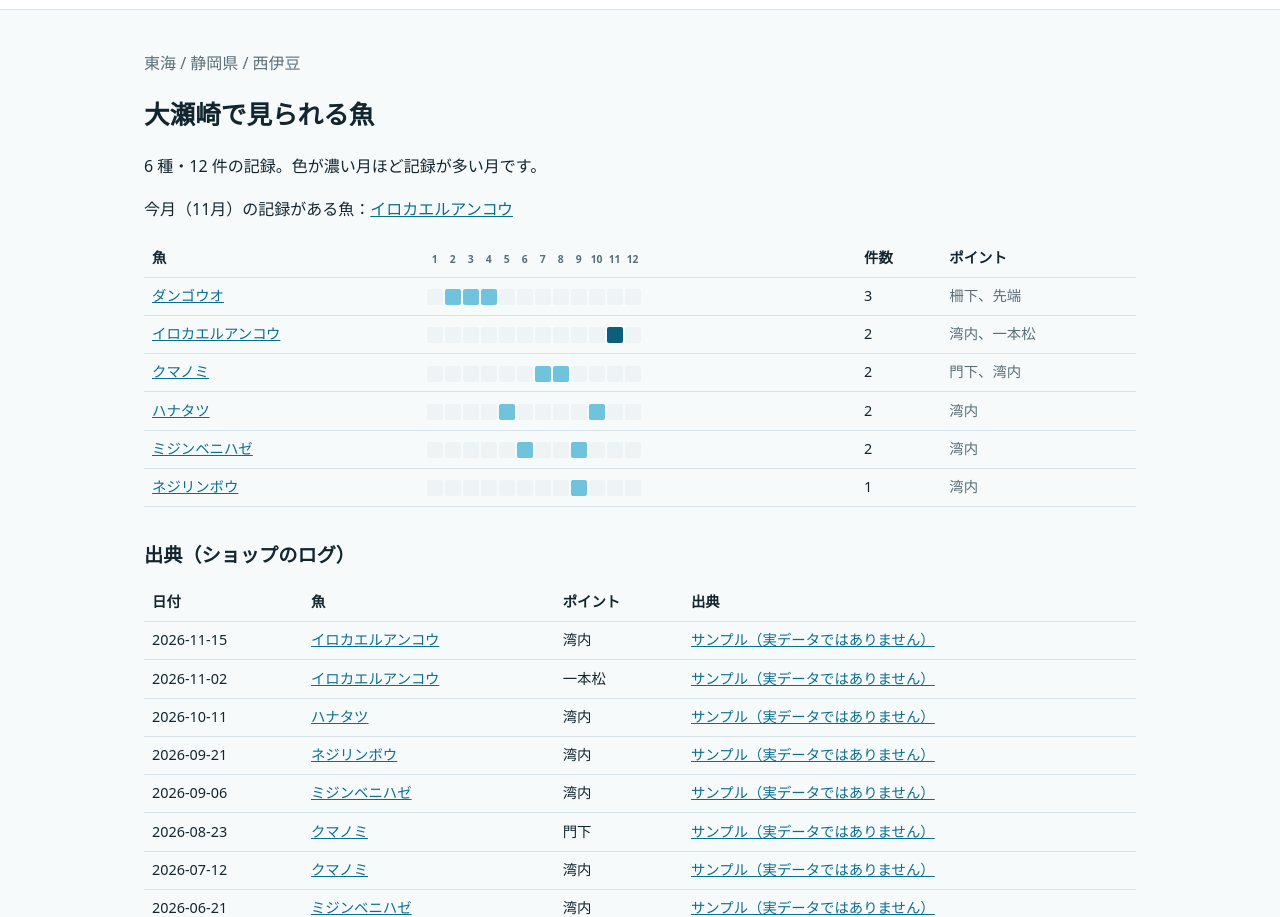
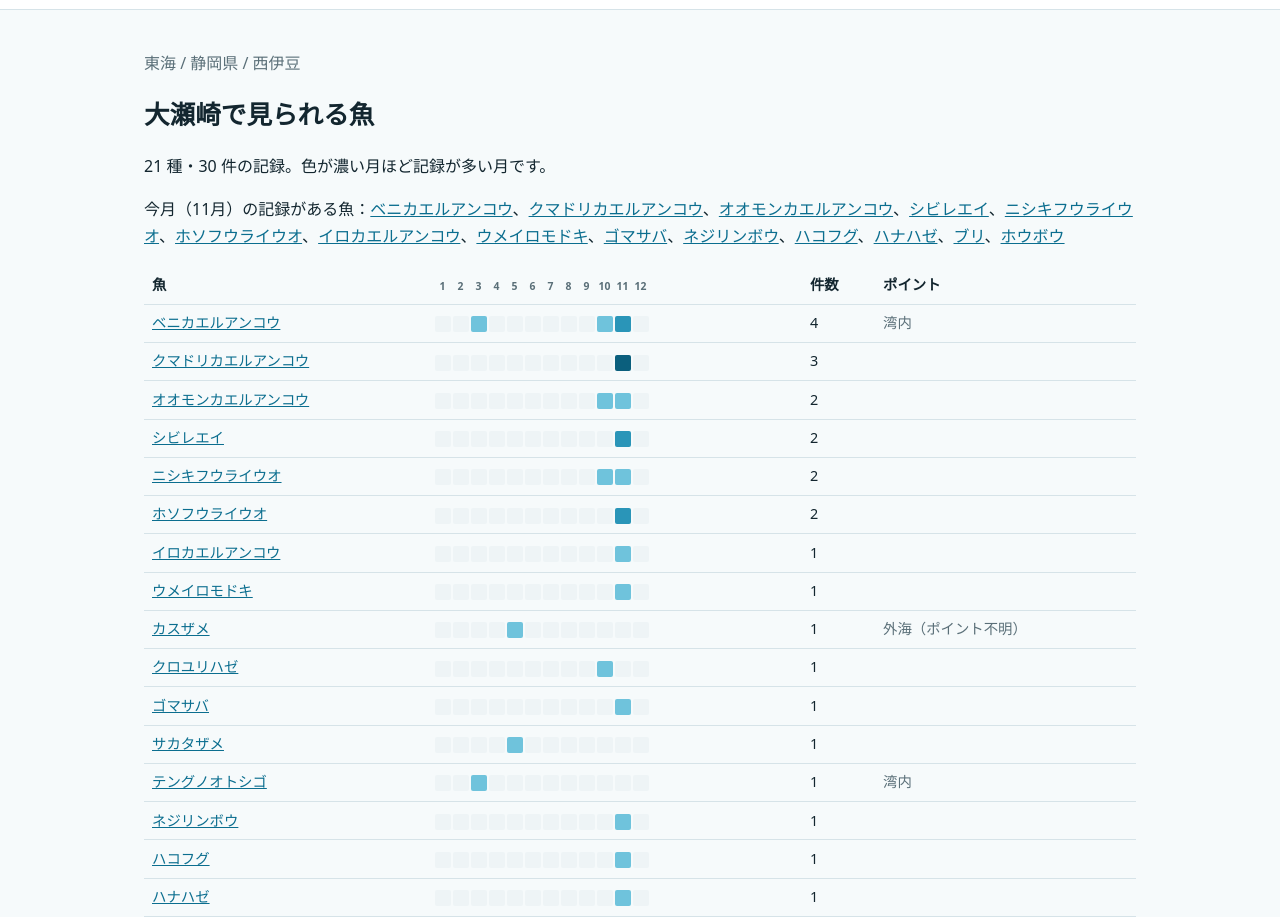
Before and after one commit to tatekin/dive-fish-zukan, an Astro site: page /dive-fish-zukan/ in a window 1280 px wide. Shown: the part 42-959 px from the top of the page. Built offline with nearby package versions, Linux system fonts and the light colour scheme; Astro itself is replaced by a stand-in of ours.

Commit message:
大瀬崎の実データを追加し、コードレビューの指摘を修正 (#2)
- ショップ3店のログから30件（21種）を追加（魚名・日付・ポイント・出典URLのみ）
- 大瀬崎のポイントを大川下・タマザキ・外海（ポイント不明）まで拡充
- 日付検証で 2026-02-30 のような実在しない日付を弾く、未来日付も弾く
- 「今月」をJSTで判定（Actions はUTCで動くため）
- 自動マージに --match-head-commit を付け、CI後に更新されたPRをマージしないように
- 魚ページにポイント列、出典ページに出典ショップ一覧、ポイント列は記録がある時だけ表示


Claude-Session: https://claude.ai/code/session_01LzETTGVnaMT6Ek5HHHHwzB

Co-authored-by: Claude Opus 5.5 <noreply@anthropic.com>

```diff
--- a/src/components/SourceList.astro
+++ b/src/components/SourceList.astro
@@ -19,7 +19,7 @@ const { list, show = 'both' } = Astro.props;
         <tr>
           <td>{s.date}</td>
           {show !== 'spot' && <td><a href={url(`fish/${s.fish}/`)}>{fishById.get(s.fish)?.name}</a></td>}
-          <td>{show === 'fish' ? placeName(s, false) : <a href={url(`spots/${s.spot}/`)}>{placeName(s)}</a>}</td>
+          <td>{show === 'fish' ? (placeName(s, false) || '—') : <a href={url(`spots/${s.spot}/`)}>{placeName(s)}</a>}</td>
           <td><a href={s.sourceUrl} target="_blank" rel="noopener noreferrer nofollow">{s.sourceName ?? hostOf(s.sourceUrl)}</a></td>
         </tr>
       ))}
--- a/src/components/SpotView.astro
+++ b/src/components/SpotView.astro
@@ -2,7 +2,7 @@
 import MonthHeat from './MonthHeat.astro';
 import MonthHeader from './MonthHeader.astro';
 import SourceList from './SourceList.astro';
-import { sightings, fishById, groupBy, monthCounts, placeName, url, type Spot } from '../lib/data';
+import { sightings, fishById, groupBy, monthCounts, placeName, url, currentMonth, type Spot } from '../lib/data';
 
 interface Props { spot: Spot }
 const { spot } = Astro.props;
@@ -16,7 +16,8 @@ const rows = [...groupBy(list, (s) => s.fish).entries()]
   }))
   .sort((a, b) => b.total - a.total || a.fish.name.localeCompare(b.fish.name, 'ja'));
 const max = Math.max(1, ...rows.flatMap((r) => r.counts));
-const thisMonth = new Date().getMonth() + 1;
+const showPoints = rows.some((r) => r.points.length > 0);
+const thisMonth = currentMonth;
 const nowRows = rows.filter((r) => (r.counts[thisMonth - 1] ?? 0) > 0);
 ---
 <p class="muted">{spot.region} / {spot.prefecture}{spot.area ? ` / ${spot.area}` : ''}</p>
@@ -28,14 +29,14 @@ const nowRows = rows.filter((r) => (r.counts[thisMonth - 1] ?? 0) > 0);
 {rows.length === 0 ? <p>まだ記録がありません。</p> : (
   <div class="table-wrap">
     <table>
-      <thead><tr><th>魚</th><th><MonthHeader /></th><th>件数</th>{spot.points?.length ? <th>ポイント</th> : null}</tr></thead>
+      <thead><tr><th>魚</th><th><MonthHeader /></th><th>件数</th>{showPoints && <th>ポイント</th>}</tr></thead>
       <tbody>
         {rows.map((r) => (
           <tr>
             <td><a href={url(`fish/${r.fish.id}/`)}>{r.fish.name}</a></td>
             <td><MonthHeat counts={r.counts} max={max} /></td>
             <td>{r.total}</td>
-            {spot.points?.length ? <td class="muted">{r.points.join('、')}</td> : null}
+            {showPoints && <td class="muted">{r.points.join('、')}</td>}
           </tr>
         ))}
       </tbody>
--- a/src/data/fish.json
+++ b/src/data/fish.json
@@ -1,8 +1,122 @@
 [
-  { "id": "kumanomi", "name": "クマノミ", "scientificName": "Amphiprion clarkii", "family": "スズメダイ科" },
-  { "id": "hanatatsu", "name": "ハナタツ", "scientificName": "Hippocampus sindonis", "family": "ヨウジウオ科" },
-  { "id": "mijinbenihaze", "name": "ミジンベニハゼ", "scientificName": "Lubricogobius exiguus", "family": "ハゼ科" },
-  { "id": "dangouo", "name": "ダンゴウオ", "scientificName": "Lethotremus awae", "family": "ダンゴウオ科" },
-  { "id": "nejirinbou", "name": "ネジリンボウ", "scientificName": "Stonogobiops xanthorhinica", "family": "ハゼ科" },
-  { "id": "irokaeruankou", "name": "イロカエルアンコウ", "family": "カエルアンコウ科" }
+  {
+    "id": "oomonkaeruankou",
+    "name": "オオモンカエルアンコウ",
+    "scientificName": "Antennarius commerson",
+    "family": "カエルアンコウ科"
+  },
+  {
+    "id": "kumadorikaeruankou",
+    "name": "クマドリカエルアンコウ",
+    "scientificName": "Antennarius maculatus",
+    "family": "カエルアンコウ科"
+  },
+  {
+    "id": "irokaeruankou",
+    "name": "イロカエルアンコウ",
+    "family": "カエルアンコウ科"
+  },
+  {
+    "id": "benikaeruankou",
+    "name": "ベニカエルアンコウ",
+    "family": "カエルアンコウ科"
+  },
+  {
+    "id": "nishikifuuraiuo",
+    "name": "ニシキフウライウオ",
+    "scientificName": "Solenostomus paradoxus",
+    "family": "カミソリウオ科"
+  },
+  {
+    "id": "hosofuuraiuo",
+    "name": "ホソフウライウオ",
+    "family": "カミソリウオ科"
+  },
+  {
+    "id": "tengunootoshigo",
+    "name": "テングノオトシゴ",
+    "scientificName": "Eurypegasus draconis",
+    "family": "ウミテング科"
+  },
+  {
+    "id": "nejirinbou",
+    "name": "ネジリンボウ",
+    "scientificName": "Stonogobiops xanthorhinica",
+    "family": "ハゼ科"
+  },
+  {
+    "id": "hanahaze",
+    "name": "ハナハゼ",
+    "scientificName": "Ptereleotris hanae",
+    "family": "クロユリハゼ科"
+  },
+  {
+    "id": "kuroyurihaze",
+    "name": "クロユリハゼ",
+    "scientificName": "Ptereleotris evides",
+    "family": "クロユリハゼ科"
+  },
+  {
+    "id": "hakofugu",
+    "name": "ハコフグ",
+    "scientificName": "Ostracion immaculatum",
+    "family": "ハコフグ科"
+  },
+  {
+    "id": "houbou",
+    "name": "ホウボウ",
+    "scientificName": "Chelidonichthys spinosus",
+    "family": "ホウボウ科"
+  },
+  {
+    "id": "buri",
+    "name": "ブリ",
+    "scientificName": "Seriola quinqueradiata",
+    "family": "アジ科"
+  },
+  {
+    "id": "gomasaba",
+    "name": "ゴマサバ",
+    "scientificName": "Scomber australasicus",
+    "family": "サバ科"
+  },
+  {
+    "id": "umeiromodoki",
+    "name": "ウメイロモドキ",
+    "scientificName": "Caesio diagramma",
+    "family": "タカサゴ科"
+  },
+  {
+    "id": "shibireei",
+    "name": "シビレエイ",
+    "scientificName": "Narke japonica",
+    "family": "シビレエイ科"
+  },
+  {
+    "id": "hirataei",
+    "name": "ヒラタエイ",
+    "family": "ヒラタエイ科"
+  },
+  {
+    "id": "sakatazame",
+    "name": "サカタザメ",
+    "family": "サカタザメ科"
+  },
+  {
+    "id": "kasuzame",
+    "name": "カスザメ",
+    "scientificName": "Squatina japonica",
+    "family": "カスザメ科"
+  },
+  {
+    "id": "hirame",
+    "name": "ヒラメ",
+    "scientificName": "Paralichthys olivaceus",
+    "family": "ヒラメ科"
+  },
+  {
+    "id": "mongaradooshi",
+    "name": "モンガラドオシ",
+    "family": "ウミヘビ科"
+  }
 ]
--- a/src/data/sightings.json
+++ b/src/data/sightings.json
@@ -1,98 +1,215 @@
 [
   {
-    "fish": "dangouo",
+    "fish": "umeiromodoki",
     "spot": "osezaki",
-    "point": "sakushita",
-    "date": "2026-02-14",
-    "sourceUrl": "https://example.com/sample-log/1",
-    "sourceName": "サンプル（実データではありません）"
+    "date": "2026-11-23",
+    "sourceUrl": "https://blog.terrys.jp/2026/11/49415/",
+    "sourceName": "ダイブテリーズ"
   },
   {
-    "fish": "dangouo",
+    "fish": "shibireei",
     "spot": "osezaki",
-    "point": "sentan",
-    "date": "2026-03-08",
-    "sourceUrl": "https://example.com/sample-log/2",
-    "sourceName": "サンプル（実データではありません）"
+    "date": "2026-11-23",
+    "sourceUrl": "https://blog.terrys.jp/2026/11/49415/",
+    "sourceName": "ダイブテリーズ"
   },
   {
-    "fish": "dangouo",
+    "fish": "hakofugu",
     "spot": "osezaki",
-    "point": "sakushita",
-    "date": "2026-04-05",
-    "sourceUrl": "https://example.com/sample-log/3",
-    "sourceName": "サンプル（実データではありません）"
+    "date": "2026-11-23",
+    "sourceUrl": "https://www.marinhouse-leialoha.com/post/海のアイドル-ハコフグ幼魚に夢中-2026-11-23（月）-大瀬崎",
+    "sourceName": "マリンハウス レイアロハ"
   },
   {
-    "fish": "hanatatsu",
+    "fish": "oomonkaeruankou",
     "spot": "osezaki",
-    "point": "wannai",
-    "date": "2026-05-17",
-    "sourceUrl": "https://example.com/sample-log/4",
-    "sourceName": "サンプル（実データではありません）"
+    "date": "2026-11-22",
+    "sourceUrl": "https://www.marinhouse-leialoha.com/post/岩場に潜む大きなハンター！存在感抜群のオオモンカエルアンコウ！-2026-11-22-日-大瀬崎",
+    "sourceName": "マリンハウス レイアロハ"
   },
   {
-    "fish": "hanatatsu",
+    "fish": "irokaeruankou",
     "spot": "osezaki",
-    "point": "wannai",
-    "date": "2026-10-11",
-    "sourceUrl": "https://example.com/sample-log/5",
-    "sourceName": "サンプル（実データではありません）"
+    "date": "2026-11-20",
+    "sourceUrl": "https://www.marinhouse-leialoha.com/post/海の中でひときわ目立つ鮮やかなオレンジ！イロカエルアンコウ-2026-11-20（金）-大瀬崎",
+    "sourceName": "マリンハウス レイアロハ"
   },
   {
-    "fish": "kumanomi",
+    "fish": "kumadorikaeruankou",
     "spot": "osezaki",
-    "point": "wannai",
-    "date": "2026-07-12",
-    "sourceUrl": "https://example.com/sample-log/6",
-    "sourceName": "サンプル（実データではありません）"
+    "date": "2026-11-18",
+    "sourceUrl": "https://www.marinhouse-leialoha.com/post/紅白の歌舞伎役者！白いクマドリカエルアンコウが登場！",
+    "sourceName": "マリンハウス レイアロハ"
   },
   {
-    "fish": "kumanomi",
+    "fish": "shibireei",
     "spot": "osezaki",
-    "point": "monshita",
-    "date": "2026-08-23",
-    "sourceUrl": "https://example.com/sample-log/7",
-    "sourceName": "サンプル（実データではありません）"
+    "date": "2026-11-15",
+    "sourceUrl": "https://www.marinhouse-leialoha.com/post/砂地に潜む電気の使い手！大瀬崎でシビレエイを発見！2026-11-15（日）-大瀬崎",
+    "sourceName": "マリンハウス レイアロハ"
   },
   {
-    "fish": "mijinbenihaze",
+    "fish": "kumadorikaeruankou",
     "spot": "osezaki",
-    "point": "wannai",
-    "date": "2026-06-21",
-    "sourceUrl": "https://example.com/sample-log/8",
-    "sourceName": "サンプル（実データではありません）"
+    "date": "2026-11-14",
+    "sourceUrl": "https://www.marinhouse-leialoha.com/post/人気者が勢ぞろい！シロクマ＆アオウミガメに遭遇-2026-11-14（土）大瀬崎",
+    "sourceName": "マリンハウス レイアロハ"
   },
   {
-    "fish": "mijinbenihaze",
+    "fish": "kumadorikaeruankou",
     "spot": "osezaki",
-    "point": "wannai",
-    "date": "2026-09-06",
-    "sourceUrl": "https://example.com/sample-log/9",
-    "sourceName": "サンプル（実データではありません）"
+    "date": "2026-11-13",
+    "sourceUrl": "https://www.marinhouse-leialoha.com/post/黒いクマドリカエルアンコウに会ってきました。2026-11-13（金）",
+    "sourceName": "マリンハウス レイアロハ"
+  },
+  {
+    "fish": "benikaeruankou",
+    "spot": "osezaki",
+    "date": "2026-11-13",
+    "sourceUrl": "https://www.marinhouse-leialoha.com/post/黒いクマドリカエルアンコウに会ってきました。2026-11-13（金）",
+    "sourceName": "マリンハウス レイアロハ"
+  },
+  {
+    "fish": "benikaeruankou",
+    "spot": "osezaki",
+    "date": "2026-11-11",
+    "sourceUrl": "https://www.marinhouse-leialoha.com/post/鮮やかなオレンジが目を引く！ベニカエルアンコウ-2026-11-11-水-大瀬崎",
+    "sourceName": "マリンハウス レイアロハ"
+  },
+  {
+    "fish": "nishikifuuraiuo",
+    "spot": "osezaki",
+    "date": "2026-11-08",
+    "sourceUrl": "https://www.marinhouse-leialoha.com/post/個性豊かな海の仲間たち-2026-11-08-日-大瀬崎",
+    "sourceName": "マリンハウス レイアロハ"
   },
   {
     "fish": "nejirinbou",
     "spot": "osezaki",
-    "point": "wannai",
-    "date": "2026-09-21",
-    "sourceUrl": "https://example.com/sample-log/10",
-    "sourceName": "サンプル（実データではありません）"
+    "date": "2026-11-08",
+    "sourceUrl": "https://www.marinhouse-leialoha.com/post/個性豊かな海の仲間たち-2026-11-08-日-大瀬崎",
+    "sourceName": "マリンハウス レイアロハ"
   },
   {
-    "fish": "irokaeruankou",
+    "fish": "houbou",
     "spot": "osezaki",
-    "point": "ipponmatsu",
-    "date": "2026-11-02",
-    "sourceUrl": "https://example.com/sample-log/11",
-    "sourceName": "サンプル（実データではありません）"
+    "date": "2026-11-08",
+    "sourceUrl": "https://www.marinhouse-leialoha.com/post/個性豊かな海の仲間たち-2026-11-08-日-大瀬崎",
+    "sourceName": "マリンハウス レイアロハ"
   },
   {
-    "fish": "irokaeruankou",
+    "fish": "buri",
+    "spot": "osezaki",
+    "date": "2026-11-06",
+    "sourceUrl": "https://www.marinhouse-leialoha.com/post/約1メートルのブリ、その迫力！-2026-11-06-金-大瀬崎",
+    "sourceName": "マリンハウス レイアロハ"
+  },
+  {
+    "fish": "hosofuuraiuo",
+    "spot": "osezaki",
+    "date": "2026-11-05",
+    "sourceUrl": "https://www.marinhouse-leialoha.com/post/新登場！真っ赤なホソフウライウオ-2026-11-05（木）大瀬崎",
+    "sourceName": "マリンハウス レイアロハ"
+  },
+  {
+    "fish": "hosofuuraiuo",
+    "spot": "osezaki",
+    "date": "2026-11-03",
+    "sourceUrl": "https://www.marinhouse-leialoha.com/post/海藻にそっくり！珍しいホソフウライウオ登場-2026-11-03（火）大瀬崎",
+    "sourceName": "マリンハウス レイアロハ"
+  },
+  {
+    "fish": "gomasaba",
+    "spot": "osezaki",
+    "date": "2026-11-02",
+    "sourceUrl": "https://www.marinhouse-leialoha.com/post/目の前を埋め尽くすゴマサバの大群！-2026-11-02-月-大瀬崎",
+    "sourceName": "マリンハウス レイアロハ"
+  },
+  {
+    "fish": "hanahaze",
+    "spot": "osezaki",
+    "date": "2026-11-01",
+    "sourceUrl": "https://www.marinhouse-leialoha.com/post/水中を優雅に舞う青いペア！ハナハゼ-2026-11-01-日-大瀬崎",
+    "sourceName": "マリンハウス レイアロハ"
+  },
+  {
+    "fish": "kuroyurihaze",
+    "spot": "osezaki",
+    "date": "2026-10-31",
+    "sourceUrl": "https://www.marinhouse-leialoha.com/post/青と黒の美しいコントラスト！クロユリハゼ-2026-10-31-土-大瀬崎",
+    "sourceName": "マリンハウス レイアロハ"
+  },
+  {
+    "fish": "oomonkaeruankou",
+    "spot": "osezaki",
+    "date": "2026-10-22",
+    "sourceUrl": "https://diving-kz-marine.com/6833/",
+    "sourceName": "ケイズマリン"
+  },
+  {
+    "fish": "nishikifuuraiuo",
+    "spot": "osezaki",
+    "date": "2026-10-22",
+    "sourceUrl": "https://diving-kz-marine.com/6833/",
+    "sourceName": "ケイズマリン"
+  },
+  {
+    "fish": "benikaeruankou",
+    "spot": "osezaki",
+    "date": "2026-10-22",
+    "sourceUrl": "https://diving-kz-marine.com/6833/",
+    "sourceName": "ケイズマリン"
+  },
+  {
+    "fish": "sakatazame",
+    "spot": "osezaki",
+    "date": "2026-05-10",
+    "sourceUrl": "https://blog.terrys.jp/2026/05/46961/",
+    "sourceName": "ダイブテリーズ"
+  },
+  {
+    "fish": "mongaradooshi",
+    "spot": "osezaki",
+    "date": "2026-05-10",
+    "sourceUrl": "https://blog.terrys.jp/2026/05/46961/",
+    "sourceName": "ダイブテリーズ"
+  },
+  {
+    "fish": "kasuzame",
+    "spot": "osezaki",
+    "point": "sotoumi",
+    "date": "2026-05-10",
+    "sourceUrl": "https://blog.terrys.jp/2026/05/46961/",
+    "sourceName": "ダイブテリーズ"
+  },
+  {
+    "fish": "hirataei",
+    "spot": "osezaki",
+    "date": "2026-05-10",
+    "sourceUrl": "https://blog.terrys.jp/2026/05/46961/",
+    "sourceName": "ダイブテリーズ"
+  },
+  {
+    "fish": "hirame",
+    "spot": "osezaki",
+    "date": "2026-05-10",
+    "sourceUrl": "https://blog.terrys.jp/2026/05/46961/",
+    "sourceName": "ダイブテリーズ"
+  },
+  {
+    "fish": "tengunootoshigo",
     "spot": "osezaki",
     "point": "wannai",
-    "date": "2026-11-15",
-    "sourceUrl": "https://example.com/sample-log/12",
-    "sourceName": "サンプル（実データではありません）"
+    "date": "2026-03-12",
+    "sourceUrl": "https://diving-kz-marine.com/5948/",
+    "sourceName": "ケイズマリン"
+  },
+  {
+    "fish": "benikaeruankou",
+    "spot": "osezaki",
+    "point": "wannai",
+    "date": "2026-03-12",
+    "sourceUrl": "https://diving-kz-marine.com/5948/",
+    "sourceName": "ケイズマリン"
   }
 ]
--- a/src/data/spots.json
+++ b/src/data/spots.json
@@ -6,11 +6,38 @@
     "region": "東海",
     "area": "西伊豆",
     "points": [
-      { "id": "wannai", "name": "湾内" },
-      { "id": "sentan", "name": "先端" },
-      { "id": "sakushita", "name": "柵下" },
-      { "id": "monshita", "name": "門下" },
-      { "id": "ipponmatsu", "name": "一本松" }
+      {
+        "id": "wannai",
+        "name": "湾内"
+      },
+      {
+        "id": "sentan",
+        "name": "先端"
+      },
+      {
+        "id": "sakushita",
+        "name": "柵下"
+      },
+      {
+        "id": "ookawashita",
+        "name": "大川下"
+      },
+      {
+        "id": "ipponmatsu",
+        "name": "一本松"
+      },
+      {
+        "id": "monshita",
+        "name": "門下"
+      },
+      {
+        "id": "tamazaki",
+        "name": "タマザキ"
+      },
+      {
+        "id": "sotoumi",
+        "name": "外海（ポイント不明）"
+      }
     ]
   }
 ]
--- a/src/lib/data.ts
+++ b/src/lib/data.ts
@@ -12,9 +12,13 @@ export const fish: Fish[] = fishJson;
 export const sightings: Sighting[] = [...(sightingsJson as Sighting[])].sort((a, b) => b.date.localeCompare(a.date));
 
 export const MONTHS = [1, 2, 3, 4, 5, 6, 7, 8, 9, 10, 11, 12] as const;
+export const REPO_URL = 'https://github.com/tatekin/dive-fish-zukan';
 export const REGIONS = ['北海道', '東北', '関東', '伊豆諸島・小笠原', '北陸', '東海', '近畿', '中国', '四国', '九州', '沖縄'];
 
 export const monthOf = (s: Sighting) => Number(s.date.slice(5, 7));
+
+/** ビルド時点の日本時間の月（1〜12）。GitHub Actions は UTC で動くため明示的に JST に寄せる */
+export const currentMonth = Number(new Date(Date.now() + 9 * 3600 * 1000).toISOString().slice(5, 7));
 export const spotById = new Map(spots.map((s) => [s.id, s]));
 export const fishById = new Map(fish.map((f) => [f.id, f]));
 
--- a/src/pages/index.astro
+++ b/src/pages/index.astro
@@ -2,9 +2,9 @@
 import Base from '../layouts/Base.astro';
 import SpotView from '../components/SpotView.astro';
 import SourceList from '../components/SourceList.astro';
-import { spots, fish, sightings, url, MONTHS, singleSpot, SITE_NAME } from '../lib/data';
+import { spots, fish, sightings, url, MONTHS, singleSpot, SITE_NAME, currentMonth } from '../lib/data';
 const recent = sightings.slice(0, 10);
-const now = new Date().getMonth() + 1;
+const now = currentMonth;
 ---
 <Base>
   {singleSpot ? (
```
Also changed, not shown: CLAUDE.md (+5 -3 lines), src/pages/about.astro (+17 -1 lines), src/pages/fish/[id].astro (+10 -3 lines), test/schema.test.ts (+33 -1 lines), .github/workflows/ci.yml, README.md, src/lib/schema.mjs.
